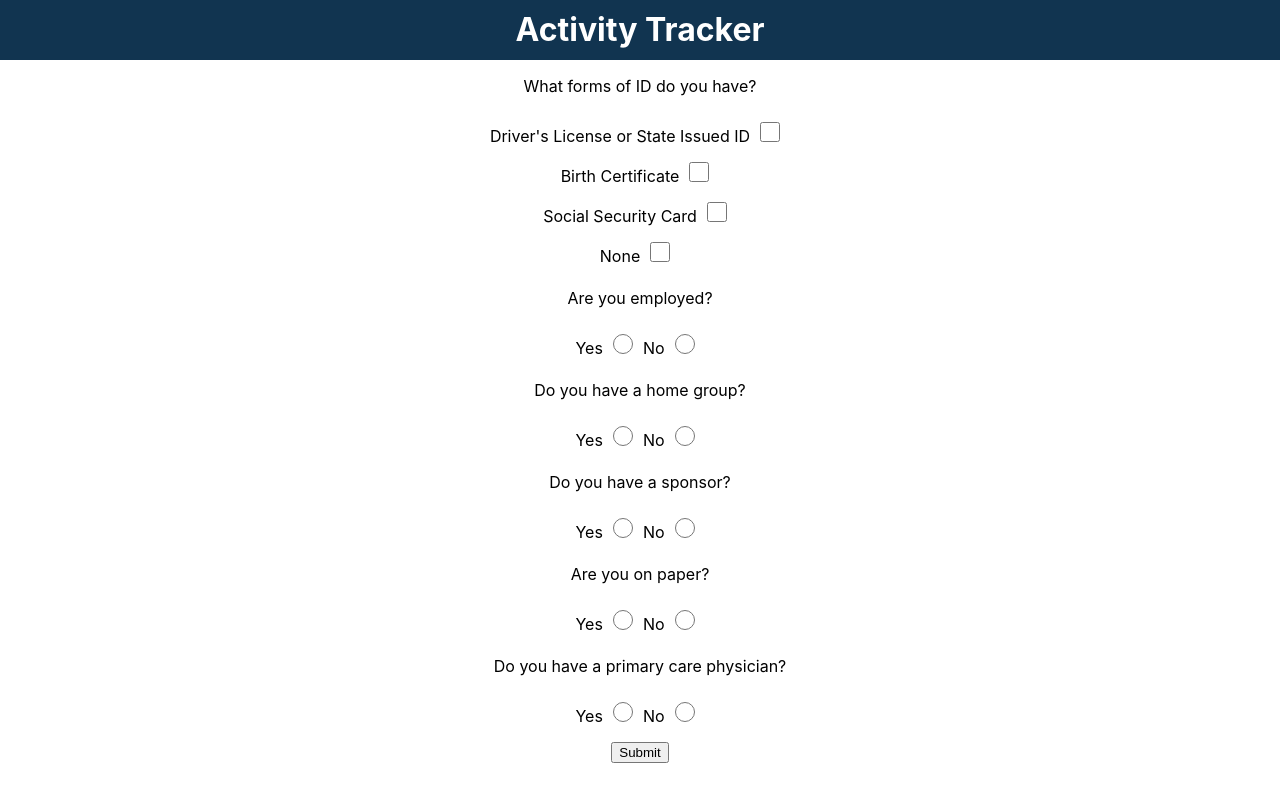
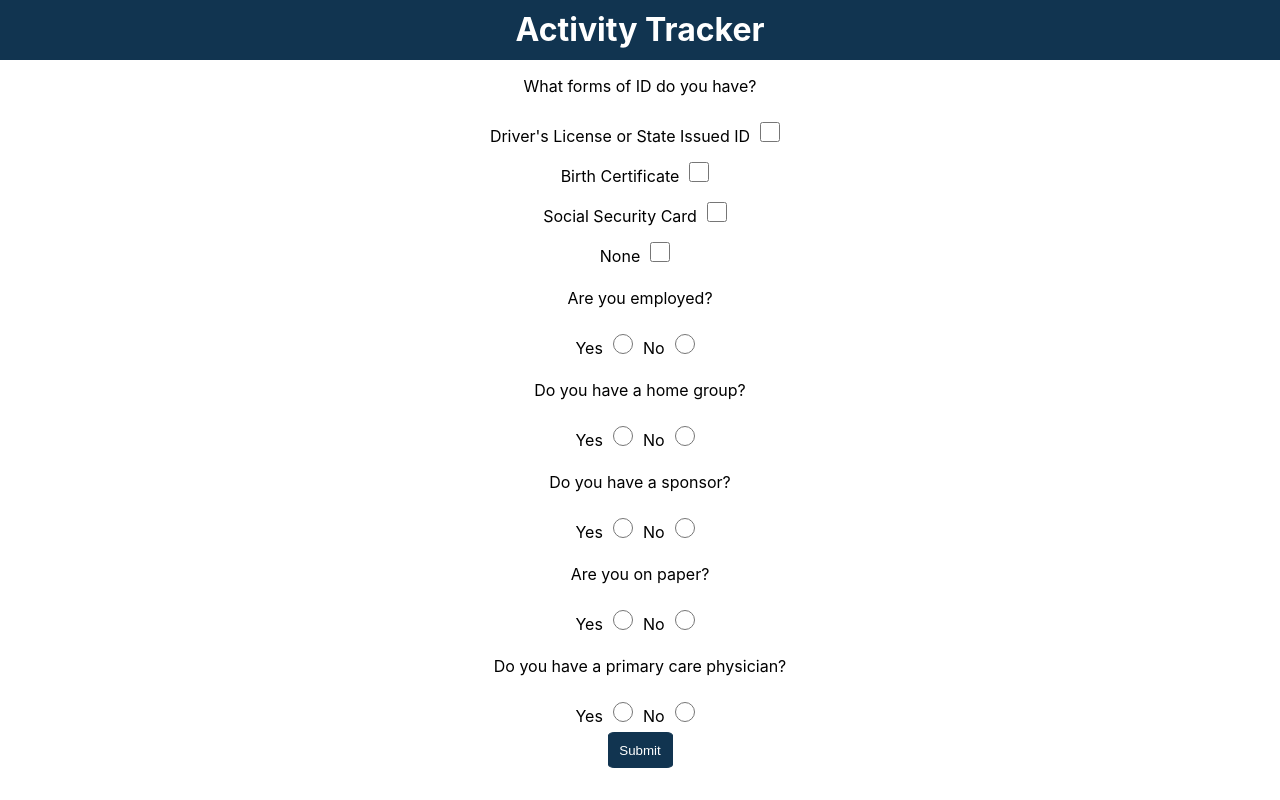
Before and after one commit to Zestymcspicy/atfrontend, a React (Create React App) app: page /NewUserQuestions in a window 1280 px wide. Built offline with nearby package versions, Linux system fonts and the light colour scheme.

Commit message:
new users now go to their updated profile

```diff
--- a/src/App.css
+++ b/src/App.css
@@ -2,7 +2,8 @@
   text-align: center;
 }
 
-a:visited{
+.dropdown-link{
+  color: #e8e8e8;
   text-decoration: none;
   decoration: none;
 }
--- a/src/App.js
+++ b/src/App.js
@@ -22,8 +22,8 @@ import './App.css';
 
 function App() {
 
-  const url  = 'http://localhost:5000/'
-  // const [url, setUrl] = useState('https://activity-tracker-hearthstone.herokuapp.com/')
+  // const url  = 'http://localhost:5000/'
+  const [url, setUrl] = useState('https://activity-tracker-hearthstone.herokuapp.com/')
   const [user, setUser] = useState(undefined);
   const [focusedUser, setFocusedUser] = useState();
   // const [location, setLocation] = useState('start');
@@ -65,7 +65,6 @@ function App() {
     })
     .then(resData => {
       setUser(resData.body)
-
     })
   }
 
@@ -85,6 +84,7 @@ function App() {
               <NewUserQuestions
                 url={url}
                 user={user}
+                setFocusedUser={setFocusedUser}
                 setUser={setUser}
                 />
               </Route>
--- a/src/Dropdown.js
+++ b/src/Dropdown.js
@@ -45,22 +45,22 @@ export default function Dropdown(props) {
       {props.user.isAdmin &&
         <button style={styles.dropdownTab} onClick={e=>{
             props.toggleDropdown(e)
-          }}><Link to='/adminDash'>Admin Home</Link></button>
+          }}><Link className="dropdown-link" to='/adminDash'>Admin Home</Link></button>
       }
 
       <button
         style={styles.dropdownTab}
         onClick={goToArchive}>
-        <Link to="/archive">Archive</Link>
+        <Link className="dropdown-link" to="/archive">Archive</Link>
     </button>
 
       <button style={styles.dropdownTab}
         onClick={e=>returnToProfile(e)}>
-        <Link to="/profile">Profile</Link>
+        <Link className="dropdown-link" to="/profile">Profile</Link>
       </button>
 
       <button style={styles.dropdownTab} onClick={e=>signOut(e)}>
-        <Link to='/'>Sign Out</Link>
+        <Link className="dropdown-link" to='/'>Sign Out</Link>
       </button>
       </Router>
     </div>
--- a/src/NewUserQuestions.js
+++ b/src/NewUserQuestions.js
@@ -1,8 +1,10 @@
 import React, { useState } from 'react';
+import { useHistory } from 'react-router-dom';
 
 export default function NewUserQuestions(props) {
   const [newUserTasks, setNewUserTasks] = useState([]);
   const [longTerm, setlongTerm] = useState(["Go to Peasley Center", "Driver's License or State Issued ID", "Social Security Card", "Birth Certificate"]);
+  const history = useHistory();
   const addNewUserTotalTasks = e => {
     e.preventDefault()
     return fetch(`${props.url}tasks/addmultiple`, {
@@ -18,8 +20,9 @@ export default function NewUserQuestions(props) {
       }
     }).then(res => res.json())
     .then(data => {
+      props.setFocusedUser(data)
       props.setUser(data)
-      props.setLocation('profile')
+      history.push(`/profile/`)
     })
   }
 
@@ -169,7 +172,11 @@ export default function NewUserQuestions(props) {
       onClick={addToLongTerm}
       name="physician"></input>
       </div>
-      <input type="submit" value="Submit"></input>
+      <input
+
+        className="StandardButton"
+        type="submit"
+        value="Submit"></input>
       </form>
     </div>
   )
--- a/src/Profile.js
+++ b/src/Profile.js
@@ -16,7 +16,7 @@ export default function Profile(props){
   const weeklyActive = weekly?"activeTab":"inactiveTab";
   const longTermActive = weekly?"inactiveTab":"activeTab";
   const history = useHistory()
-  if(props.focusedUser===false){
+  if(props.focusedUser==false){
     history.push('/');
   }
 
```
